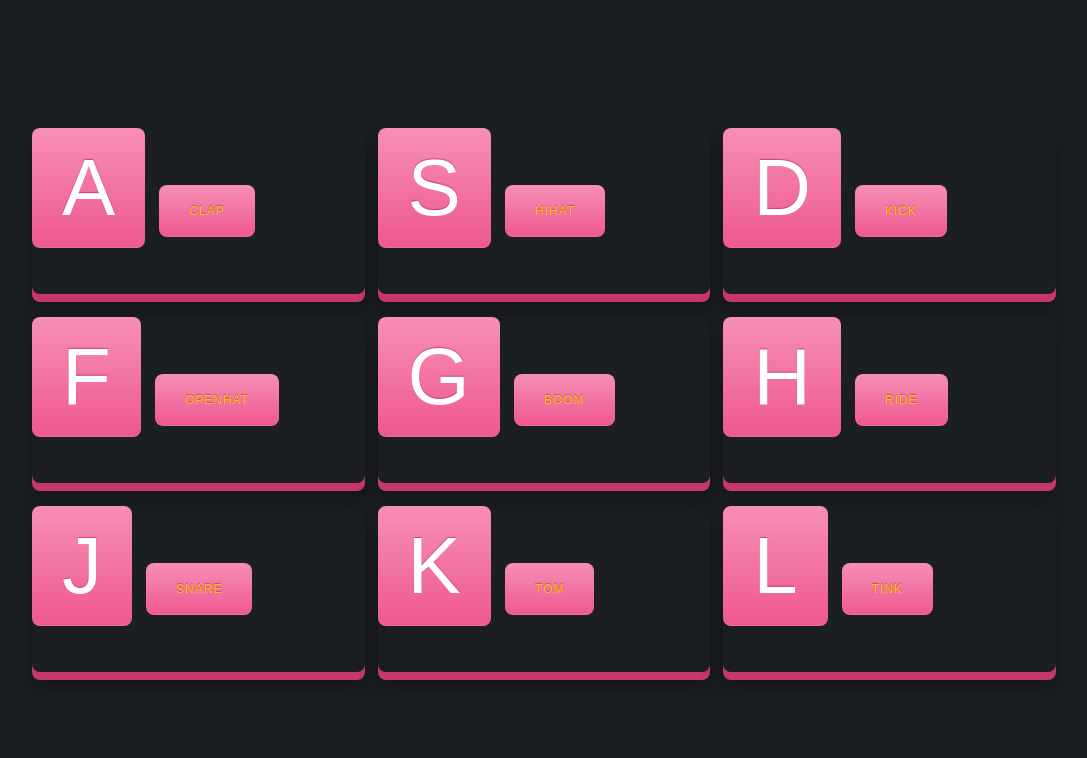
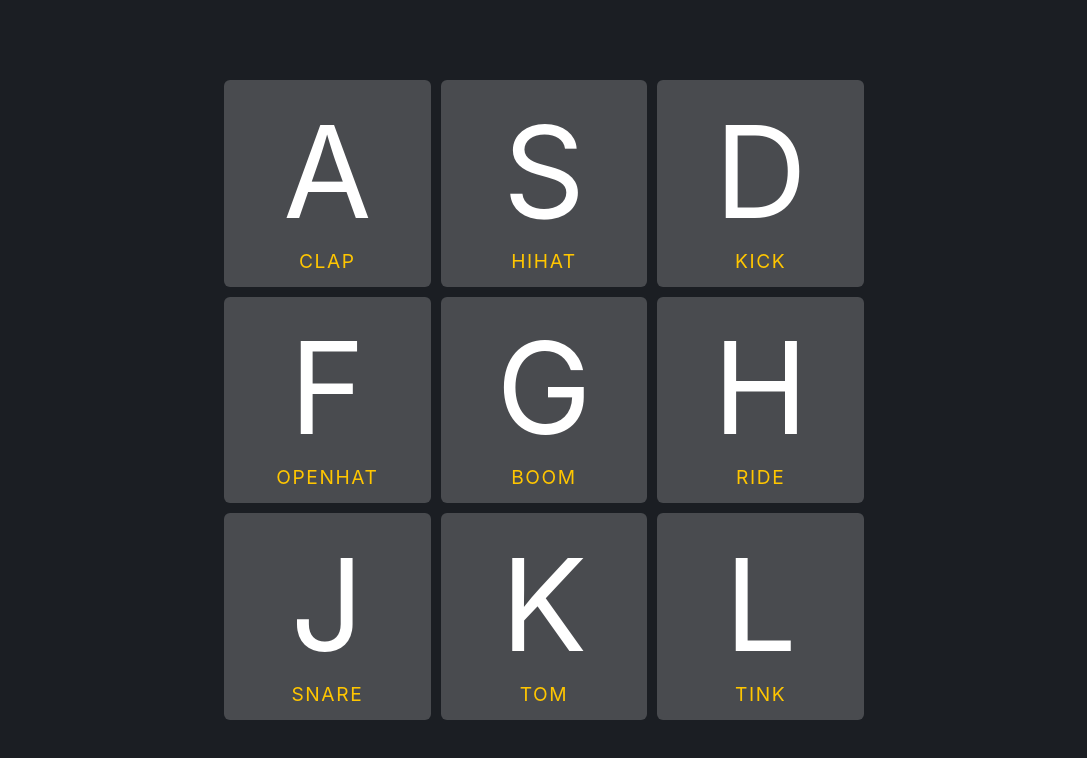
Before and after one commit to hugocxl/sandbox, a plain HTML site: page 01_javascript-drum-kit/index.html in a window 1280 px wide. Shown: the whole page, without its empty margins (96-1183 px from the left). Drawn offline with Linux system fonts and the light colour scheme.

Commit message:
general review

```diff
--- a/01_javascript-drum-kit/index.css
+++ b/01_javascript-drum-kit/index.css
@@ -1,28 +1,24 @@
 * {
-    box-sizing: border-box
+    box-sizing: border-box;
+    margin: 0;
+    padding: 0;
 }
 
-html {
-    font-size: 10px;
-    background: #1b1e23;
-}
-
-body, html {
-    margin: 0;
-    padding: 0;
-    font-family: -apple-system, BlinkMacSystemFont, "Segoe UI", Roboto, Oxygen-Sans, Ubuntu, Cantarell, "Helvetica Neue", sans-serif;
-}
 
 body {
-    padding: 10vw;
+    background: #1b1e23;
+    font-family: -apple-system, BlinkMacSystemFont, "Segoe UI", Roboto, Oxygen-Sans, Ubuntu, Cantarell, "Helvetica Neue", sans-serif;
+    width: 100vw;
     height: 100vh;
-    width: 100vw;
+    display: flex;
+    align-items: center;
+    justify-content: center;
 }
 
 .keys {
-    width: 100%;
-    height: 100%;
-    gap: calc(1vw + 10px) 1vw;
+    width: 80vh;
+    height: 80vh;
+    gap: 10px;
     display: grid;
     grid-template-columns: repeat(3, 1fr);
     grid-template-rows: repeat(3, 1fr);
@@ -31,71 +27,32 @@ body {
 }
 
 .key {
-    display: inline-block;
-    -webkit-border-radius: 8px;
-    -moz-border-radius: 8px;
-    border-radius: 8px;
-    width: 100%;
-    height: 100%;
-    -webkit-box-shadow: 0 8px 0 #c5376d, 0 15px 20px rgba(0, 0, 0, .35);
-    -moz-box-shadow: 0 8px 0 #c5376d, 0 15px 20px rgba(0, 0, 0, .35);
-    box-shadow: 0 8px 0 #c5376d, 0 15px 20px rgba(0, 0, 0, .35);
-    -webkit-transition: -webkit-box-shadow .1s ease-in-out;
-    -moz-transition: -moz-box-shadow .1s ease-in-out;
-    -o-transition: -o-box-shadow .1s ease-in-out;
-    transition: box-shadow .1s ease-in-out;
-    font-size: 50px;
-    color: #fff;
+    background: rgba(255, 255, 255, 0.2);
+    border-radius: 6px;
+    transition: all .05s ease-in-out;
+    border: none;
+    display: flex;
+    flex-direction: column;
+    justify-content: center;
+    align-items: center;
+    color: white;
+    cursor: pointer;
 }
 
-.key span {
-    display: inline-block;
-    padding: 20px 30px;
-    background-color: #ec528d;
-    background-image: -webkit-gradient(linear, 0% 0%, 0% 100%, from(hsla(338, 90%, 80%, .8)), to(hsla(338, 90%, 70%, .2)));
-    background-image: -webkit-linear-gradient(hsla(338, 90%, 80%, .8), hsla(338, 90%, 70%, .2));
-    background-image: -moz-linear-gradient(hsla(338, 90%, 80%, .8), hsla(338, 90%, 70%, .2));
-    background-image: -o-linear-gradient(hsla(338, 90%, 80%, .8), hsla(338, 90%, 70%, .2));
-    -webkit-border-radius: 8px;
-    -moz-border-radius: 8px;
-    border-radius: 8px;
-    -webkit-box-shadow: inset 0 -1px 1px rgba(255, 255, 255, .15);
-    -moz-box-shadow: inset 0 -1px 1px rgba(255, 255, 255, .15);
-    box-shadow: inset 0 -1px 1px rgba(255, 255, 255, .15);
-    font-family: 'Pacifico', Arial, sans-serif;
-    line-height: 1;
-    text-shadow: 0 -1px 1px rgba(175, 49, 95, .7);
-    -webkit-transition: background-color .2s ease-in-out, -webkit-transform .1s ease-in-out;
-    -moz-transition: background-color .2s ease-in-out, -moz-transform .1s ease-in-out;
-    -o-transition: background-color .2s ease-in-out, -o-transform .1s ease-in-out;
-    transition: background-color .2s ease-in-out, transform .1s ease-in-out;
+
+.key:active, .key:focus {
+    border: 1px solid #f7df1e;
 }
 
-.key:hover span {
-    background-color: #ec6a9c;
-    text-shadow: 0 -1px 1px rgba(175, 49, 95, .9), 0 0 5px rgba(255, 255, 255, .8);
-}
-
-.key:active, .key:focus {
-    -webkit-box-shadow: 0 8px 0 #c5376d, 0 12px 10px rgba(0, 0, 0, .3);
-    -moz-box-shadow: 0 8px 0 #c5376d, 0 12px 10px rgba(0, 0, 0, .3);
-    box-shadow: 0 8px 0 #c5376d, 0 12px 10px rgba(0, 0, 0, .3);
-}
-
-.key:active span {
-    -webkit-transform: translate(0, 4px);
-    -moz-transform: translate(0, 4px);
-    -o-transform: translate(0, 4px);
-    transform: translate(0, 4px);
-}
 
 .playing {
-    transform: translateY(10px);
-    box-shadow: none;
+    transform: scale(0.975);
+    border: 1px solid #f7df1e;
 }
 
 div.key > span:not(.sound) {
     font-size: 8rem;
+    pointer-events: none;
 }
 
 
--- a/01_javascript-drum-kit/index.js
+++ b/01_javascript-drum-kit/index.js
@@ -1,11 +1,4 @@
 const keys = document.querySelectorAll('.key')
-
-window.addEventListener('keydown', playSound)
-keys.forEach(key => {
-  key.addEventListener('transitionend', removeTransition)
-  key.addEventListener('click', playSound)
-  key.addEventListener('touchstart', playSound)
-})
 
 function removeTransition (e) {
   if (e.propertyName !== 'transform') {
@@ -16,6 +9,8 @@ function removeTransition (e) {
 }
 
 function playSound (e) {
+  e.stopPropagation()
+  e.preventDefault()
   let code = null
 
   if (e.type === 'keydown') {
@@ -35,3 +30,10 @@ function playSound (e) {
   audio.currentTime = 0
   audio.play()
 }
+
+window.addEventListener('keydown', playSound)
+keys.forEach(key => {
+  key.addEventListener('transitionend', removeTransition)
+  key.addEventListener('click', playSound)
+  key.addEventListener('touchstart', playSound)
+})
--- a/03_css-variables/index.css
+++ b/03_css-variables/index.css
@@ -3,6 +3,7 @@
     --color: #282c35;
     --spacing: 100px;
     --font-size: 20px;
+    --font-family: -apple-system, BlinkMacSystemFont, avenir next, avenir, helvetica, helvetica neue, ubuntu, roboto, noto, segoe ui, arial, sans-serif;
 }
 
 
@@ -10,29 +11,37 @@ body {
     box-sizing: border-box;
     margin: 0;
     padding: 0;
-    font-family: -apple-system, BlinkMacSystemFont, avenir next, avenir, helvetica, helvetica neue, ubuntu, roboto, noto, segoe ui, arial, sans-serif;
     background: var(--background);
+    font-family: var(--font-family);
     text-align: left;
     padding-bottom: 200px;
+    color: var(--color);
+}
+
+h1 {
+    color: #f7df1e
 }
 
 .controls {
     width: 100%;
-    background: white;
     position: fixed;
-    bottom: 0;
+    bottom: 20px;
     display: flex;
     align-items: baseline;
+    justify-content: center;
 }
 
 .controls__item {
     display: flex;
     flex-direction: column;
-    padding-right: 10px;
+    padding-right: 12px;
+}
+
+.controls__item > label {
+    padding-bottom: 4px;
 }
 
 #project__sample {
-    color: var(--color);
     font-size: var(--font-size);
     padding: 1rem var(--spacing)
 }
--- a/03_css-variables/index.js
+++ b/03_css-variables/index.js
@@ -1,5 +1,6 @@
 // querySelectorAll returns a NodeList, a array-type object (NOT an array)
 const inputs = document.querySelectorAll('.controls input')
+const selects = document.querySelectorAll('.controls select')
 
 function handleUpdater () {
   // dataset returns and object with all the data-xxx attributes that the element has
@@ -22,3 +23,5 @@ function changeThemeMode () {
 
 // Set listeners
 inputs.forEach(input => input.addEventListener('change', handleUpdater))
+inputs.forEach(input => input.name !== 'background' && input.addEventListener('mousemove', handleUpdater))
+selects.forEach(input => input.addEventListener('change', handleUpdater))
```
Also changed, not shown: 03_css-variables/index.html (+11 -0 lines), index.css (+29 -5 lines), index.html (+15 -14 lines).
